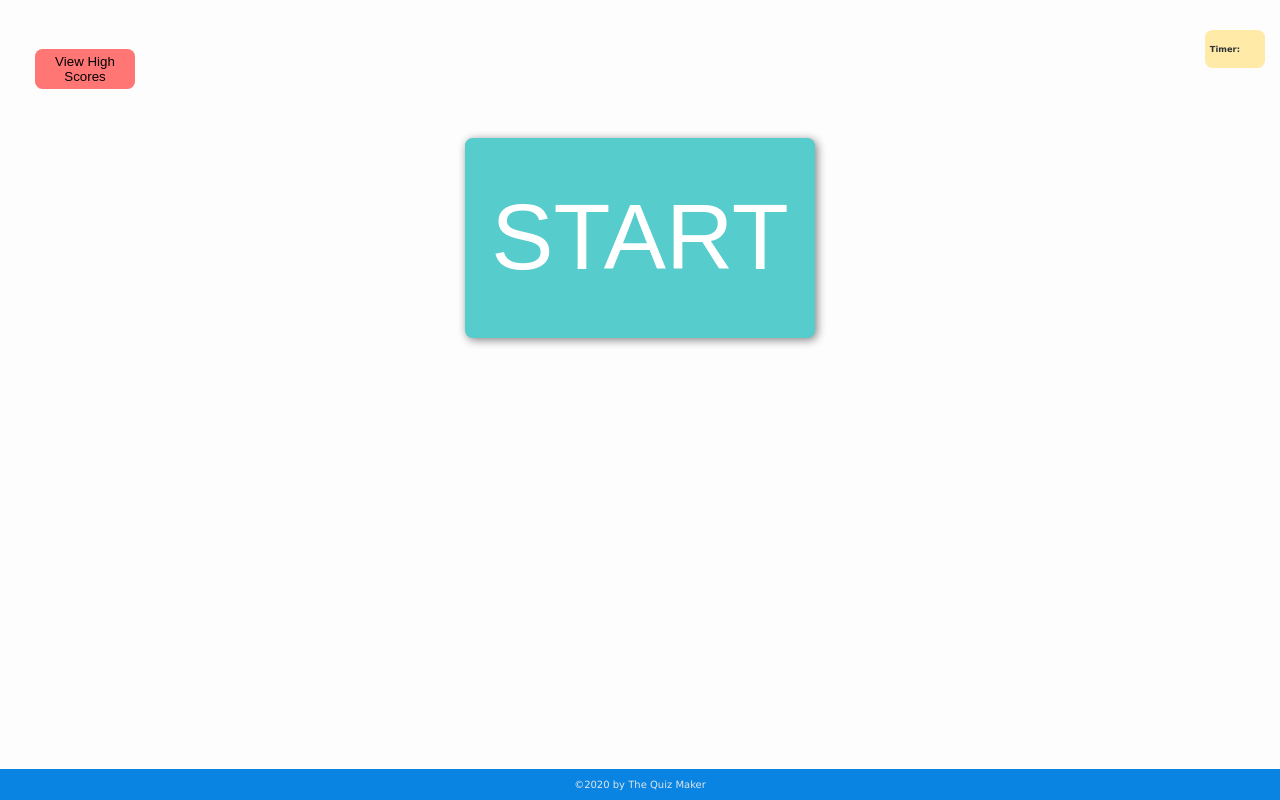
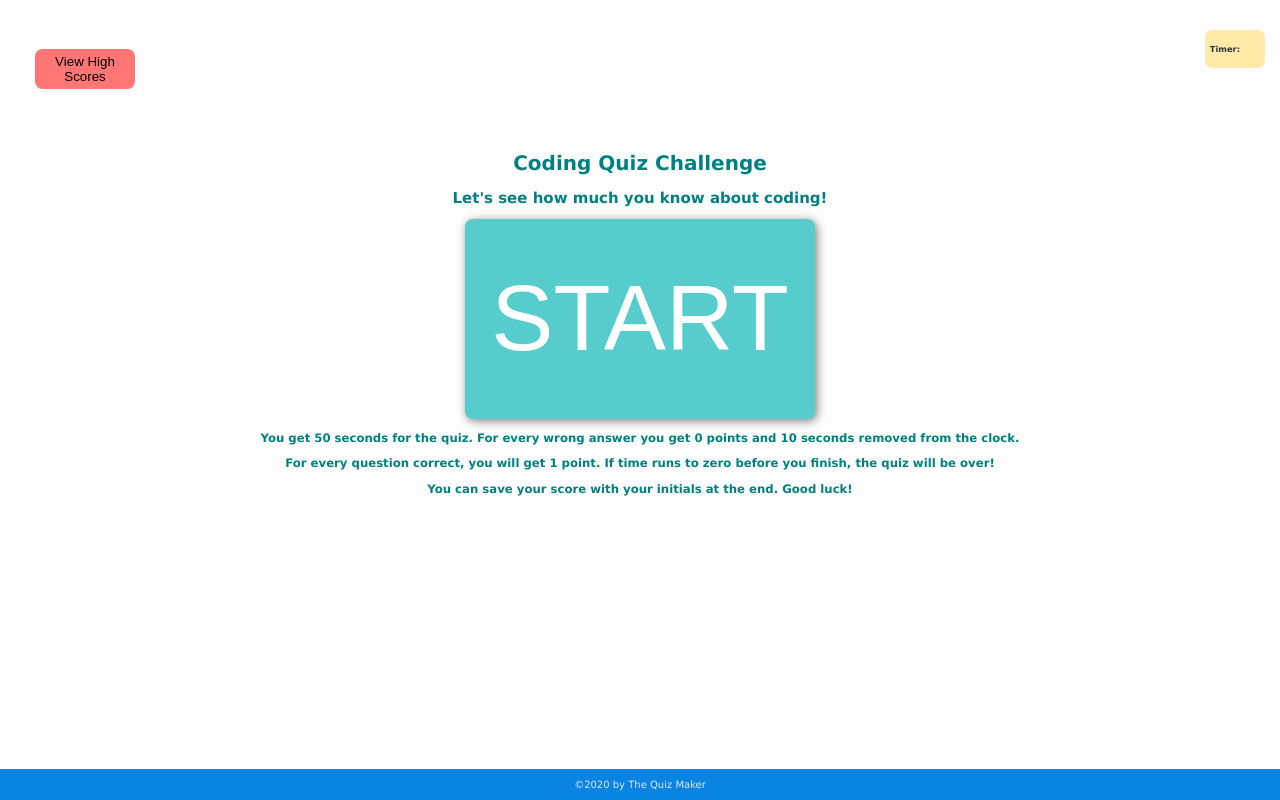
Before and after one commit to vmcguire/quiz, a plain HTML site: page index.html in a window 1280 px wide. Drawn offline with Linux system fonts and the light colour scheme.

Commit message:
refactoring code and adding comments

```diff
--- a/assets/css/style.css
+++ b/assets/css/style.css
@@ -122,8 +122,6 @@
     font-size: 50pt;
   }
 
-
-
   #startBtn {
     color: rgb(255, 255, 255);
     background-color: rgb(87, 204, 204);
@@ -155,6 +153,7 @@
     margin: auto;
     margin-top: 10px;
     margin-bottom: 10px;
+    min-width: 70px;
   }
   #initials {
     text-align: center;
--- a/index.html
+++ b/index.html
@@ -10,8 +10,16 @@
 </head>
 
 <body>
+
+<!-- //title of the page says Coding Quiz Challenge in Big Bold font
+//Subtitle has 2 sentences explaining the quiz
+//Start Quiz Button starts the clock, and goes to the first question
+//click causes the color to change on the button -->
     <header>
         <div>
+            <!-- Header left needs View High Scores Link
+            Link needs to go to a separate page that stores the scores of all previous plays on local storage
+            High Scores page needs to have a button to get back to the front page -->
             <h5 id="highScoreLink">
                 <button id="view-high-score">View High Scores</button>
                 <button id="return-to-start">Return to Start</button>
@@ -19,6 +27,10 @@
         </div>
 
         <div>
+            <!-- Header right nees to have a time that starts when I start taking the quiz at 75 seconds intervalling down to 0
+            Timer cannot go past zero
+            Time moves at normal speed
+            When a questions is answered wrong, 10 seconds is removed from the timer's clock -->
             <div class = "timer-box">
                 <h5 id="countdown-label">Timer: </h5>
                 <h5 id="countdown"></h5>
@@ -28,14 +40,21 @@
 
     <div id="all-quiz-items">
 
+        <!-- This governs the starting page -->
         <div id='startingDiv'>
+            <h1>Coding Quiz Challenge</h1>
+            <h2>Let's see how much you know about coding! </h2>
             <button id="startBtn">START</button>
+            <h3>You get 50 seconds for the quiz. For every wrong answer you get 0 points and 10 seconds removed from the clock.</h3>
+            <h3>For every question correct, you will get 1 point. If time runs to zero before you finish, the quiz will be over!</h3>
+            <h3>You can save your score with your initials at the end. Good luck!</h3>
         </div>
 
         <div id='questions'>
 
             <p id ='question'>Question 1</p>
-
+            <!-- //First question
+            //4 answer buttons, 1 of which is right, and the other 3 are wrong -->
             <div class ='answers'>
                 <button id="answer1" class ="answerBtn">Answer 1</button>
                 <button id="answer2" class ="answerBtn">Answer 2</button>
@@ -45,8 +64,11 @@
 
         </div>
 
+        <!-- Prompt is used for certain prompts through out the quiz either for error messages or other messages to the user -->
         <div id="prompt">
         </div>
+
+        <!-- This is where the final score, input, button, and how many correct answers recieved are display at the end of the quiz -->
 
         <div id='endingDiv'>
             <div id="final-score-box">
@@ -64,16 +86,16 @@
 
     </div>
 
-
-
+    <!-- The title for the high score -->
     <div id ="high-score-title">
         <h2>High Scores:</h2>
     </div>
 
+    <!-- The high scores themselves -->
     <div id = "high-scores">
-
     </div>
 
+    <!-- returning from high score button -->
     <div id = "high-score-return">
         <button id = "high-score-return-btn"></button>
     </div>
```
Also changed, not shown: assets/js/script.js (+43 -30 lines).
